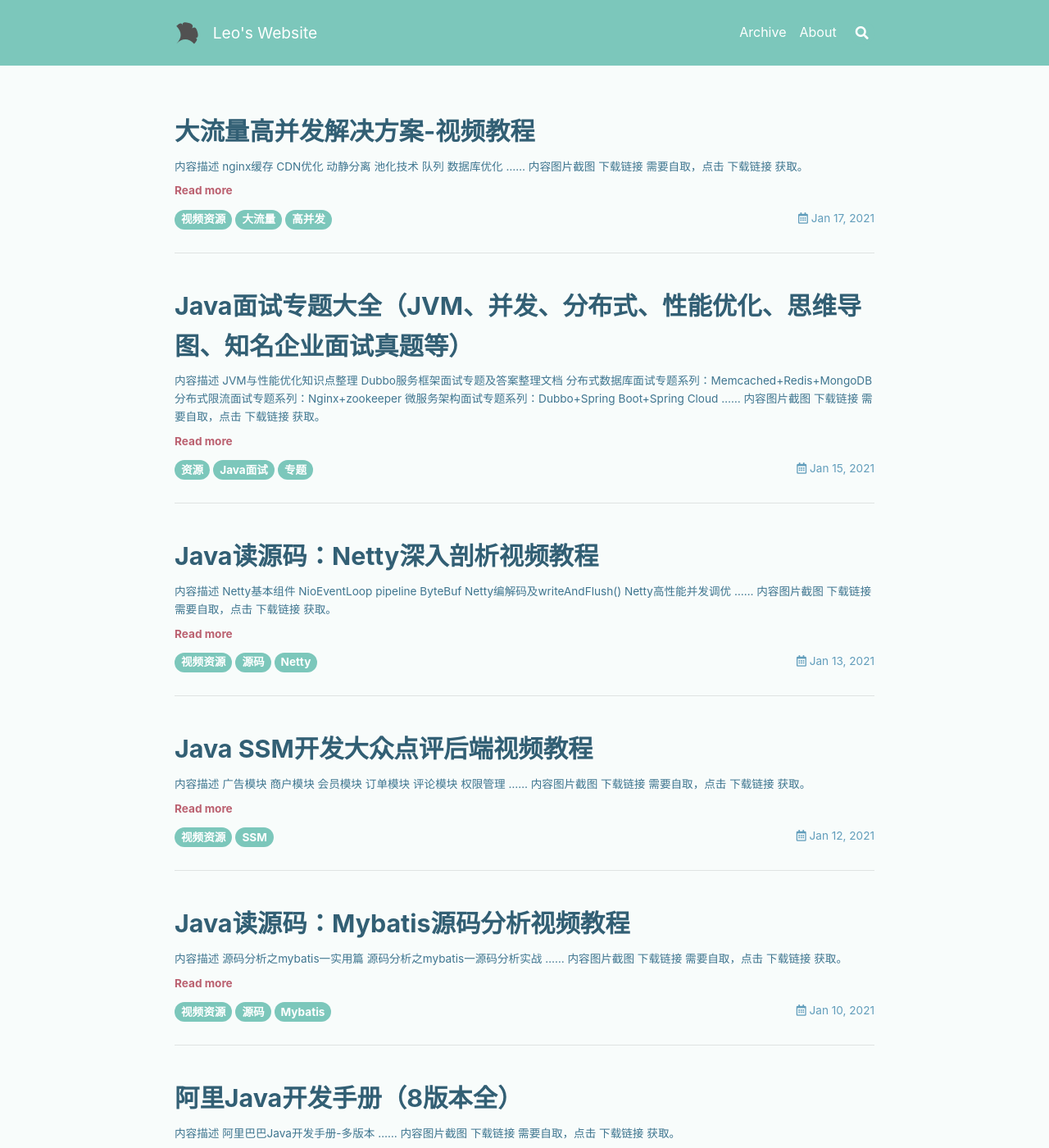
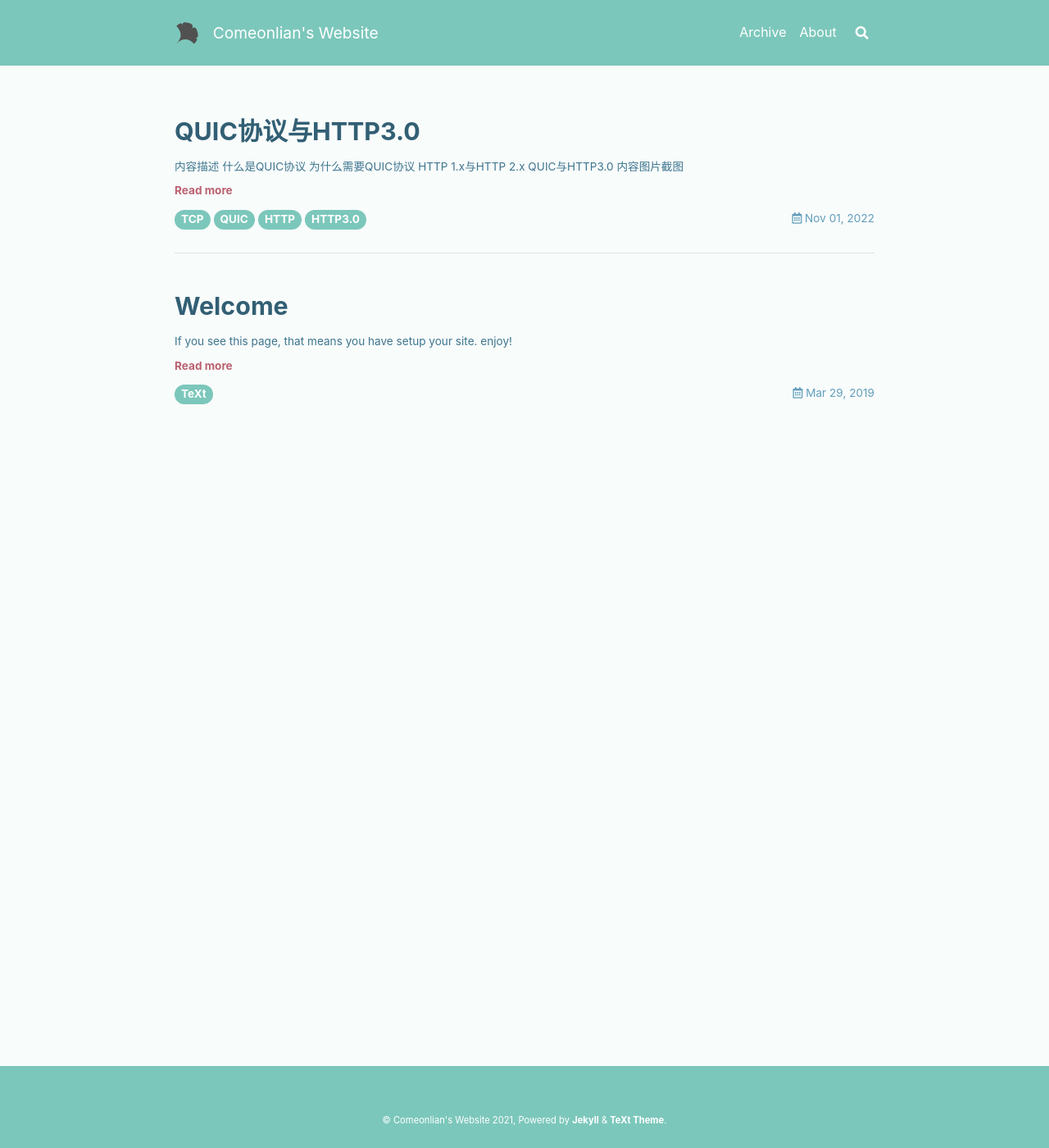
Before and after one commit to comeonlian/comeonlian.github.io, a Jekyll site: the page built from index.html, in a window 1280 px wide and 1400 px high. Shown: the whole window at 82% size. Built offline with Jekyll 4.4.1, drawn with Linux system fonts in a browser that asks for light colours; nearby versions of some CDN libraries; the list of posts is cut into pages by our own code; some of the changed text lies outside the part shown.

Commit message:
commit page

```diff
--- a/_config.yml
+++ b/_config.yml
@@ -20,7 +20,7 @@ text_skin: forest # "default" (default), "dark", "forest", "ocean", "chocolate",
 highlight_theme: default # "default" (default), "tomorrow", "tomorrow-night", "tomorrow-night-eighties", "tomorrow-night-blue", "tomorrow-night-bright"
 url     : # the base hostname & protocol for your site e.g. https://www.someone.com
 baseurl : # does not include hostname
-title   : Leo's Website
+title   : Comeonlian's Website
 description: > # this means to ignore newlines until "Language & timezone"
   Collect and download some resources
 
@@ -35,7 +35,7 @@ timezone: Asia/Shanghai # see https://en.wikipedia.org/wiki/List_of_tz_database_
 ##############################
 author:
   type      : person # "person" (default), "organization"
-  name      : Leo
+  name      : Comeonlian
   url       :
   avatar    : # path or url of avatar image (square)
   bio       : Amazing person.
--- a/_posts/2021-01-04-res-java-interview-question.md
+++ /dev/null
@@ -1,34 +0,0 @@
----
-title: Java面试题库全集（并发、锁、缓存、MQ中间件、数据库知识点整理，企业面试真题）
-tags: 资源 Java面试 题库
----
-
-
-### 内容描述
-
-- BAT-JAVA经典必考面试题库
-- Java各知识点综合面试题
-- JAVA常见面试题库
-- JAVA核心面试题库
-- 互联网企业面试题库
-
-......
-
-
-### 内容图片截图
-
-<img class="image image--xl" src="/assets/resource/java-interview/2021-02-01-res-java-interview-question-1.png"/>
-
-<img class="image image--xl" src="/assets/resource/java-interview/2021-02-01-res-java-interview-question-2.png"/>
-
-<img class="image image--xl" src="/assets/resource/java-interview/2021-02-01-res-java-interview-question-3.png"/>
-
-
-### 下载链接
-
-需要自取，点击 [下载链接](https://pan.baidu.com/s/1_xCyrbGGaNgJO-V33eiPZg?pwd=etb3) 获取。
-
-
-<br/>
-
-<br/>
--- a/_posts/2021-01-05-v-res-project-blog.md
+++ /dev/null
@@ -1,30 +0,0 @@
----
-title: SpringBoot企业级博客项目视频教程（包含前后端）
-tags: 视频资源 博客 SpringBoot
----
-
-### 内容描述
-
-- Spring Boot 简介
-- 开发环境的搭建
-- 集成Thymeleaf模版引擎
-- 数据持久化Spring Data JPA
-- 全文搜索ElasticSearch
-- 架构设计与分层
-
-......
-
-
-### 内容图片截图
-
-<img class="image image--xl" src="/assets/vresource/java/project/2021-01-05-v-res-project-blog.png"/>
-
-
-### 下载链接
-
-需要自取，点击 [下载链接](https://pan.baidu.com/s/1w6vM6PwrzVFtBevm1F6sIw?pwd=ua06) 获取。
-
-
-<br/>
-
-<br/>
--- a/_posts/2021-01-07-res-dev-docs.md
+++ /dev/null
@@ -1,27 +0,0 @@
----
-title: 阿里Java开发手册（8版本全）
-tags: 资源 手册 Java
----
-
-
-### 内容描述
-
-- 阿里巴巴Java开发手册-多版本
-
-......
-
-
-### 内容图片截图
-
-<img class="image image--xl" src="/assets/resource/docs/2021-01-07-res-dev-docs.png"/>
-
-
-
-### 下载链接
-
-需要自取，点击 [下载链接](https://pan.baidu.com/s/12RSVG2-xAa8MVYfBHK2VTA?pwd=hmht) 获取。
-
-
-<br/>
-
-<br/>
--- a/_posts/2021-01-10-v-res-source-mybatis.md
+++ /dev/null
@@ -1,26 +0,0 @@
----
-title: Java读源码：Mybatis源码分析视频教程
-tags: 视频资源 源码 Mybatis
----
-
-### 内容描述
-
-- 源码分析之mybatis一实用篇
-- 源码分析之mybatis一源码分析实战
-
-......
-
-
-### 内容图片截图
-
-<img class="image image--xl" src="/assets/vresource/java/mybatis/2021-01-04-v-res-source-mybatis.png"/>
-
-
-### 下载链接
-
-需要自取，点击 [下载链接](https://pan.baidu.com/s/1SxGXUXxjvQnRr6P7oqxtXw?pwd=ilg9) 获取。
-
-
-<br/>
-
-<br/>
--- a/_posts/2021-01-12-v-res-project-ssm.md
+++ /dev/null
@@ -1,30 +0,0 @@
----
-title: Java SSM开发大众点评后端视频教程
-tags: 视频资源 SSM
----
-
-### 内容描述
-
-- 广告模块
-- 商户模块
-- 会员模块
-- 订单模块
-- 评论模块
-- 权限管理
-
-......
-
-
-### 内容图片截图
-
-<img class="image image--xl" src="/assets/vresource/java/project/2021-01-12-v-res-project-ssm.png"/>
-
-
-### 下载链接
-
-需要自取，点击 [下载链接](https://pan.baidu.com/s/1duVTrY-Ia_P1DvBxaw-7iw?pwd=qh28) 获取。
-
-
-<br/>
-
-<br/>
--- a/_posts/2021-01-13-v-res-source-netty.md
+++ /dev/null
@@ -1,30 +0,0 @@
----
-title: Java读源码：Netty深入剖析视频教程
-tags: 视频资源 源码 Netty
----
-
-### 内容描述
-
-- Netty基本组件
-- NioEventLoop
-- pipeline
-- ByteBuf
-- Netty编解码及writeAndFlush()
-- Netty高性能并发调优
-
-......
-
-
-### 内容图片截图
-
-<img class="image image--xl" src="/assets/vresource/java/netty/2021-01-04-v-res-source-netty.png"/>
-
-
-### 下载链接
-
-需要自取，点击 [下载链接](https://pan.baidu.com/s/1Q5D-NR0D_6sf0tFVzA-yGg?pwd=v65u) 获取。
-
-
-<br/>
-
-<br/>
--- a/_posts/2021-01-15-res-java-interview-subject.md
+++ /dev/null
@@ -1,30 +0,0 @@
----
-title: Java面试专题大全（JVM、并发、分布式、性能优化、思维导图、知名企业面试真题等）
-tags: 资源 Java面试 专题
----
-
-
-### 内容描述
-
-- JVM与性能优化知识点整理
-- Dubbo服务框架面试专题及答案整理文档
-- 分布式数据库面试专题系列：Memcached+Redis+MongoDB
-- 分布式限流面试专题系列：Nginx+zookeeper
-- 微服务架构面试专题系列：Dubbo+Spring Boot+Spring Cloud
-
-......
-
-
-### 内容图片截图
-
-<img class="image image--xl" src="/assets/resource/java-interview/2021-01-15-res-java-interview-subject.png"/>
-
-
-### 下载链接
-
-需要自取，点击 [下载链接](https://pan.baidu.com/s/14bUyHEPKINb7Q4UV-zGFtA?pwd=xkh1) 获取。
-
-
-<br/>
-
-<br/>
--- a/_posts/2021-01-17-v-res-concurrency-solution.md
+++ /dev/null
@@ -1,30 +0,0 @@
----
-title: 大流量高并发解决方案-视频教程
-tags: 视频资源 大流量 高并发
----
-
-### 内容描述
-
-- nginx缓存
-- CDN优化
-- 动静分离
-- 池化技术
-- 队列
-- 数据库优化
-
-......
-
-
-### 内容图片截图
-
-<img class="image image--xl" src="/assets/vresource/java/concurrency/2021-01-17-v-res-concurrency-solution.png"/>
-
-
-### 下载链接
-
-需要自取，点击 [下载链接](https://pan.baidu.com/s/1I7mQIOwNrcEdMQjw655flg?pwd=ze4r) 获取。
-
-
-<br/>
-
-<br/>
--- /dev/null
+++ b/_posts/2022-11-01-quic-and-http.md
@@ -0,0 +1,24 @@
+---
+title: QUIC协议与HTTP3.0
+tags: TCP QUIC HTTP HTTP3.0
+---
+
+
+### 内容描述
+
+- 什么是QUIC协议
+- 为什么需要QUIC协议
+- HTTP 1.x与HTTP 2.x
+- QUIC与HTTP3.0
+
+
+
+### 内容图片截图
+
+<img class="image image--xl" src="/assets/resource/java-interview/2021-02-01-res-java-interview-ebook.png"/>
+
+
+
+<br/>
+
+<br/>
--- a/about.md
+++ b/about.md
@@ -28,10 +28,8 @@ key: page-about
 
 <br/>
 
-***佛系分享，节约您宝贵的时间！***
+***年龄永远不是衡量一个人的刻度，只有责任的叠加才会让人逐渐成长。***
 
-***收集整理资料不容易，求个打赏支持一下！***
+***不顾别人感受是自私，太顾别人感受是自虐。***
 
-***本站分享的所有资源和描述与内容截图完全一致，骗人者死全家！***
-
-***如遇自动发货问题、密码问题请联系客服QQ3114833418。***
+***昨天再好，也走不回去；明天再难，也要抬脚继续。***
```
Also changed, not shown: _posts/2021-01-01-res-java-interview-ebook.md (deleted, +0 -29 lines), _posts/2021-01-02-v-res-source-jvm.md (deleted, +0 -36 lines), _posts/2021-01-03-v-res-source-duubo.md (deleted, +0 -28 lines), _posts/2019-03-29-welcome.md (renamed from _posts/2018-07-01-welcome.md).
